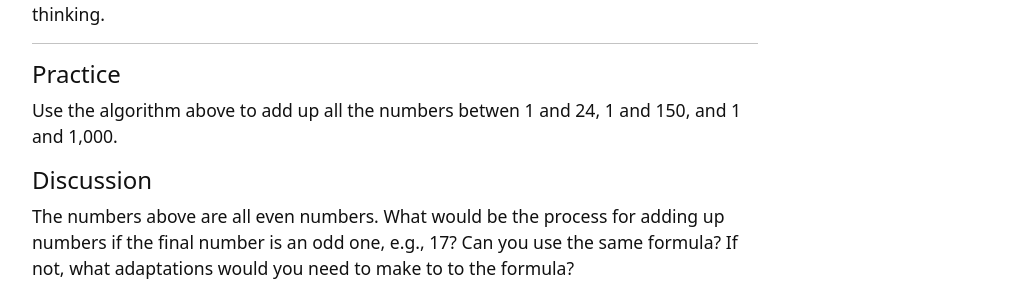
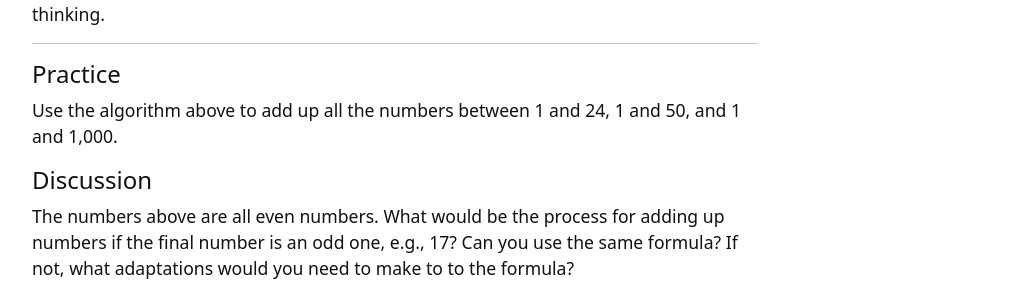
Before and after one commit to weaverbel/intro-computational-thinking, a Jekyll site: the page built from content/1-exercise.md, in a window 1280 px wide and 900 px high, scrolled down 1601 px. Shown: the part 296-589 px from the top of the window, without its empty margins (245-1274 px from the left). Built offline with Jekyll 4.4.1, drawn with Linux system fonts in a browser that asks for light colours.

Commit message:
Update 1-exercise.md
fix typo

```diff
--- a/content/1-exercise.md
+++ b/content/1-exercise.md
@@ -67,7 +67,7 @@ That's it! Using those four key steps, we have learned the basics of computation
 
 #### Practice
 
-Use the algorithm above to add up all the numbers betwen 1 and 24, 1 and 150, and 1 and 1,000.
+Use the algorithm above to add up all the numbers between 1 and 24, 1 and 50, and 1 and 1,000.
 
 #### Discussion
 
```
